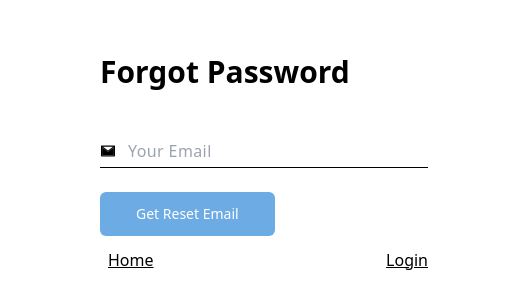
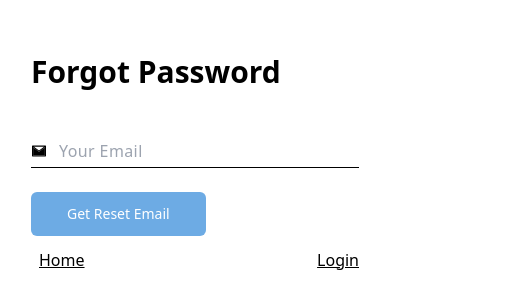
Before and after one commit to Rufi-git/ExamApp-frontend, a React (Vite) app: page /forgot in a window 390 px wide. Shown: the part 262-570 px from the top of the page, 528 px wide, since content can reach past the window. Built offline with nearby package versions, Linux system fonts and the light colour scheme; no server answers.

Commit message:
sadasdad

```diff
--- a/src/pages/auth/Forgot.jsx
+++ b/src/pages/auth/Forgot.jsx
@@ -33,12 +33,12 @@
     }
 
     return (
-        <div className="sm:bg-[#f8f8f8] h-screen flex items-center">
-            <div className="flex md:flex-row flex-col items-center gap-14 mx-auto px-[100px] py-[70px] sm:shadow-md rounded-md max-w-[1240px] bg-white p-5">
+        <div className="sm:bg-[#f8f8f8] flex items-center justify-center min-h-screen overflow-hidden">
+            <div className=" flex md:flex-row flex-col items-center gap-14 mx-auto px-[100px] py-[70px] sm:shadow-md rounded-md max-w-[1240px] bg-white p-5">
                 <div className="lg:max-w-[350px] md:max-w-[250px] md:block hidden">
                     <img src={forgot} alt="" className="w-full" />
                 </div>
-                <div>
+                <div className="my-auto">
                     <h1 className="font-bold text-[30px]">Forgot Password</h1>
                     <form className="mt-[45px]" onSubmit={handleForgot}>
                         <div className="pb-1 flex gap-3 items-center border-b border-black">
```
Also changed, not shown: 1 other file (tests, documents, lock files or other folders).
